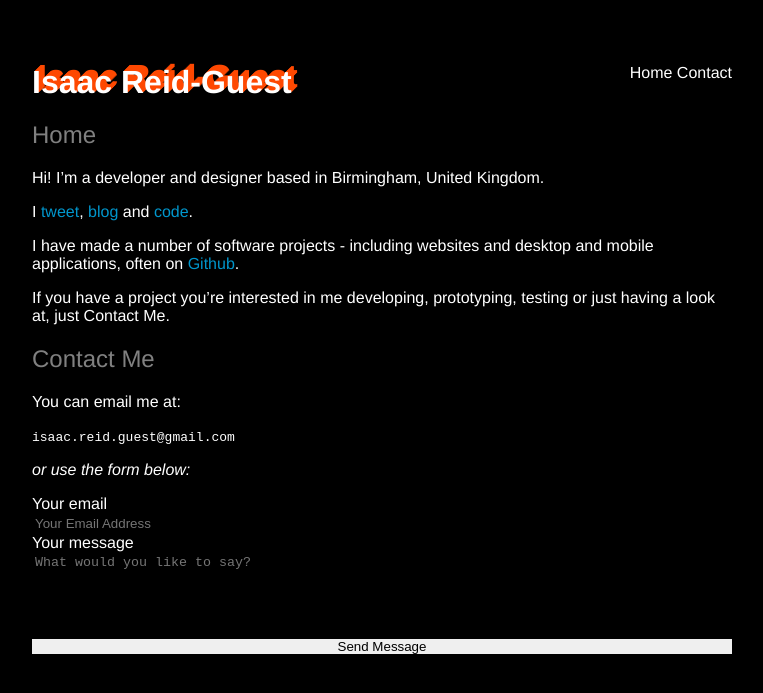
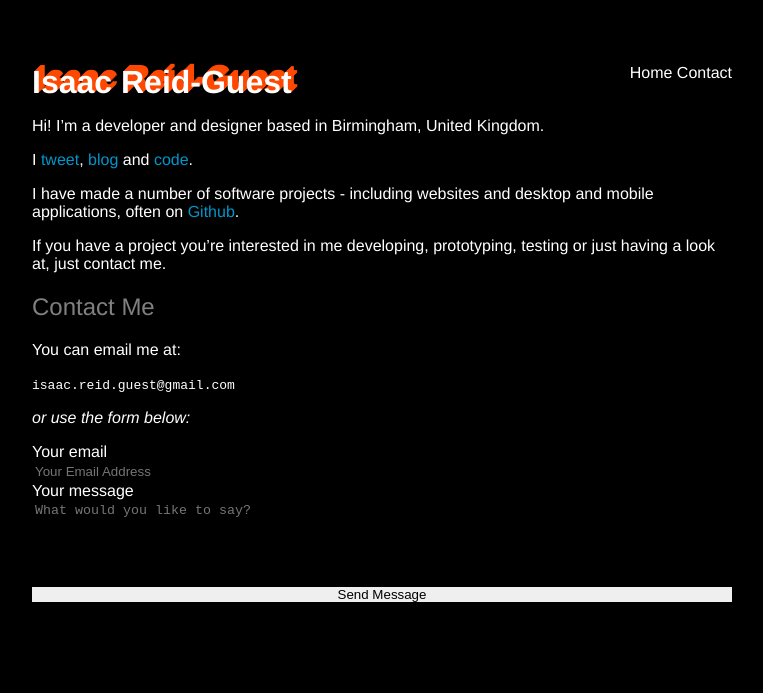
Before and after one commit to ir-g/ir-g.github.io, a Jekyll site: the page index.html, which Jekyll copies as it is, in a window 1280 px wide. Shown: the top 693 px of the page, without its empty margins (258-1021 px from the left). Built offline with Jekyll 4.4.1, drawn with Linux system fonts in a browser that asks for light colours.

Commit message:
Update index.html

```diff
--- a/index.html
+++ b/index.html
@@ -191,11 +191,10 @@ div, iframe, img{
     border-radius: 20px;
     "><b>Hire me!</b> I make websites, software and security test systems. No job too small. <a href="/contact/">Contact me!</a> </p>
 -->
-<h2 id="home">Home</h2>
 <p>Hi! I’m <span class="non-mobile-hide mobile-display-inline">Isaac Reid-Guest, </span>a developer and designer based in Birmingham, United Kingdom.</p>
 <p>I <a href="http://twitter.com/isaacreidguest">tweet</a>, <a href="/blog/">blog</a> and <a href="/code/">code</a>.</p>
 <p>I have made a number of software projects - including websites and desktop and mobile applications, often on <a href="https://github.com/ir-g?tab=repositories">Github</a>.</p>
-<p>If you have a project you’re interested in me developing, prototyping, testing or just having a look at, just Contact Me.</p>
+<p>If you have a project you’re interested in me developing, prototyping, testing or just having a look at, just contact me.</p>
 <!--<p>I currently am a writer and editor for <a href="https://medium.com/evolving-tide">Evolving Tide</a>.</p>
 <p>If you want to pay me for a project I have worked on, or so I can make more, you can <a href="https://flattr.com/submit/auto?fid=vo6rze&amp;url=http%3A%2F%2Fir-g.uk">Flattr me</a> or <a href="https://paypal.me/irg">pay me via PayPal</a>? Any amount is appreciated.</p>
 <br> -->
```
